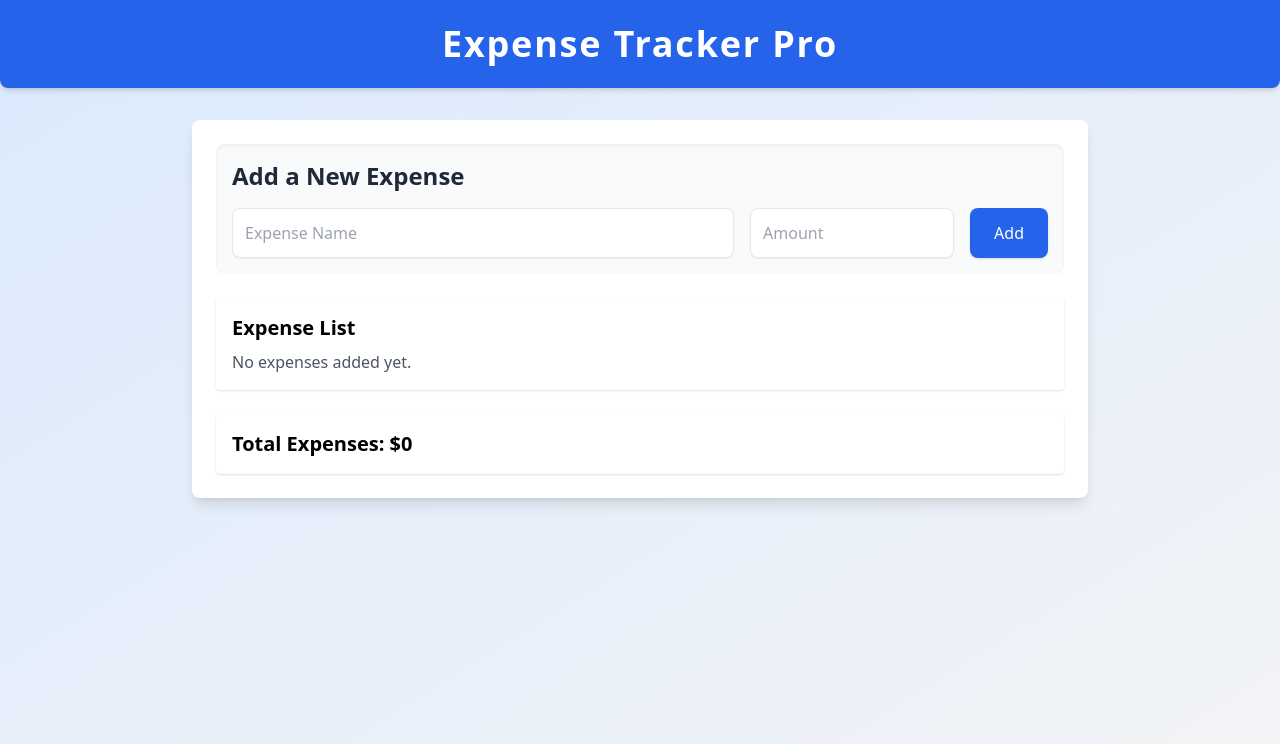
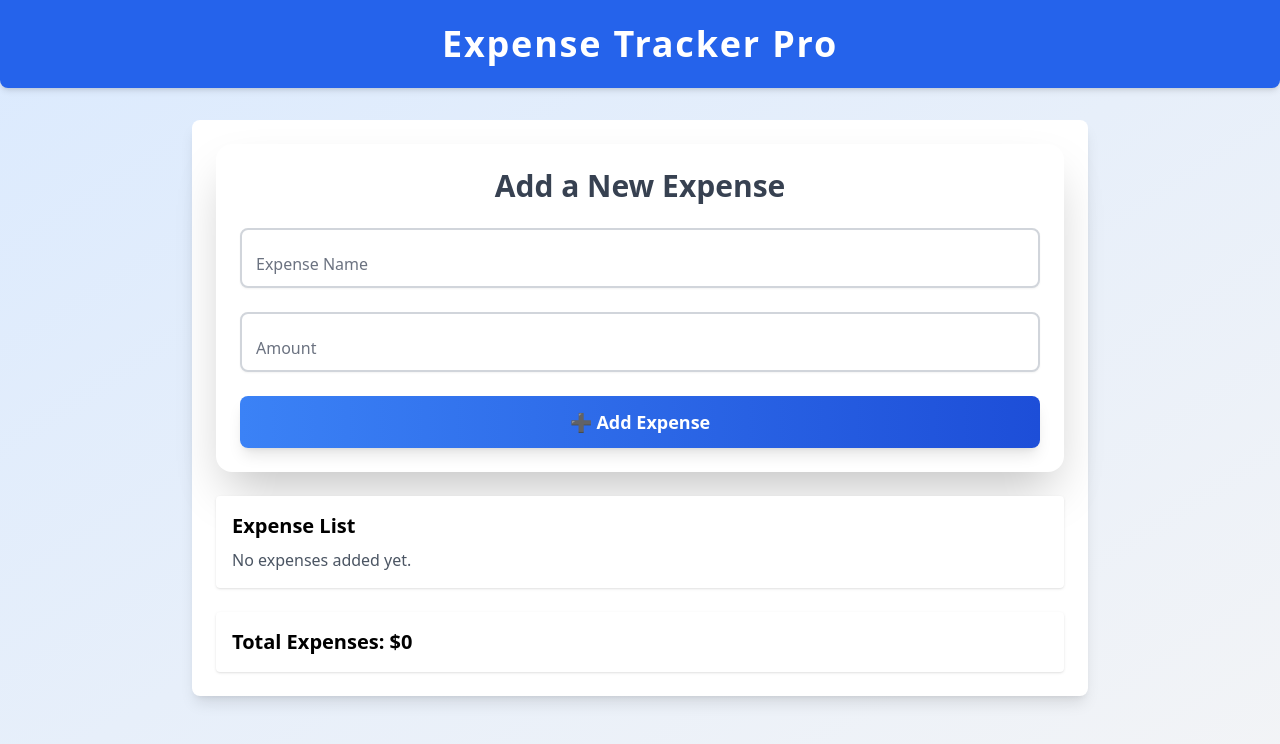
Before and after one commit to Carlosmarroquin20/expense-tracker-pro, a React (Vite) app: page / in a window 1280 px wide. Shown: the top 744 px of the page. Built offline with nearby package versions, Linux system fonts and the light colour scheme.

Commit message:
Enhance ExpenseForm UI with floating labels, animations, and modern styles

```diff
--- a/src/components/ExpenseForm.jsx
+++ b/src/components/ExpenseForm.jsx
@@ -1,25 +1,53 @@
+import { useState } from "react";
+
 const ExpenseForm = () => {
+  const [expenseName, setExpenseName] = useState("");
+  const [amount, setAmount] = useState("");
+
   return (
-      <div className="p-4 bg-gray-50 shadow-inner rounded-lg">
-        <h2 className="text-2xl font-semibold text-gray-800 mb-4">
+    <div className="p-6 bg-white shadow-2xl rounded-2xl transition-all duration-300 hover:shadow-blue-200">
+      <h2 className="text-3xl font-bold text-gray-700 mb-6 text-center">
         Add a New Expense
       </h2>
-        <form className="flex flex-wrap gap-4">
+      <form className="grid gap-6">
+        {/* Input: Expense Name */}
+        <div className="relative">
           <input
             type="text"
-            placeholder="Expense Name"
-            className="flex-1 border rounded-lg p-3 shadow-sm focus:outline-none focus:ring-2 focus:ring-blue-500"
+            value={expenseName}
+            onChange={(e) => setExpenseName(e.target.value)}
+            placeholder=" "
+            className="peer w-full border-2 border-gray-300 rounded-lg p-4 shadow-sm focus:outline-none focus:border-blue-500 focus:ring-2 focus:ring-blue-500 transition-all duration-300"
           />
+          <label
+            className="absolute left-4 top-4 text-gray-400 text-sm peer-placeholder-shown:top-6 peer-placeholder-shown:text-base peer-placeholder-shown:text-gray-500 peer-focus:top-1 peer-focus:text-sm peer-focus:text-blue-500 transition-all duration-200"
+          >
+            Expense Name
+          </label>
+        </div>
+
+        {/* Input: Amount */}
+        <div className="relative">
           <input
             type="number"
-            placeholder="Amount"
-            className="w-1/4 border rounded-lg p-3 shadow-sm focus:outline-none focus:ring-2 focus:ring-blue-500"
+            value={amount}
+            onChange={(e) => setAmount(e.target.value)}
+            placeholder=" "
+            className="peer w-full border-2 border-gray-300 rounded-lg p-4 shadow-sm focus:outline-none focus:border-blue-500 focus:ring-2 focus:ring-blue-500 transition-all duration-300"
           />
+          <label
+            className="absolute left-4 top-4 text-gray-400 text-sm peer-placeholder-shown:top-6 peer-placeholder-shown:text-base peer-placeholder-shown:text-gray-500 peer-focus:top-1 peer-focus:text-sm peer-focus:text-blue-500 transition-all duration-200"
+          >
+            Amount
+          </label>
+        </div>
+
+        {/* Submit Button */}
         <button
           type="submit"
-            className="bg-blue-600 text-white px-6 py-3 rounded-lg shadow hover:bg-blue-700 transition duration-300"
+          className="w-full bg-gradient-to-r from-blue-500 to-blue-700 text-white font-semibold text-lg py-3 rounded-lg shadow-lg hover:scale-105 hover:shadow-xl active:scale-95 active:shadow-md transition-all duration-300"
         >
-            Add
+          ➕ Add Expense
         </button>
       </form>
     </div>
```
Lines whose indentation alone changed are shown as unchanged.
